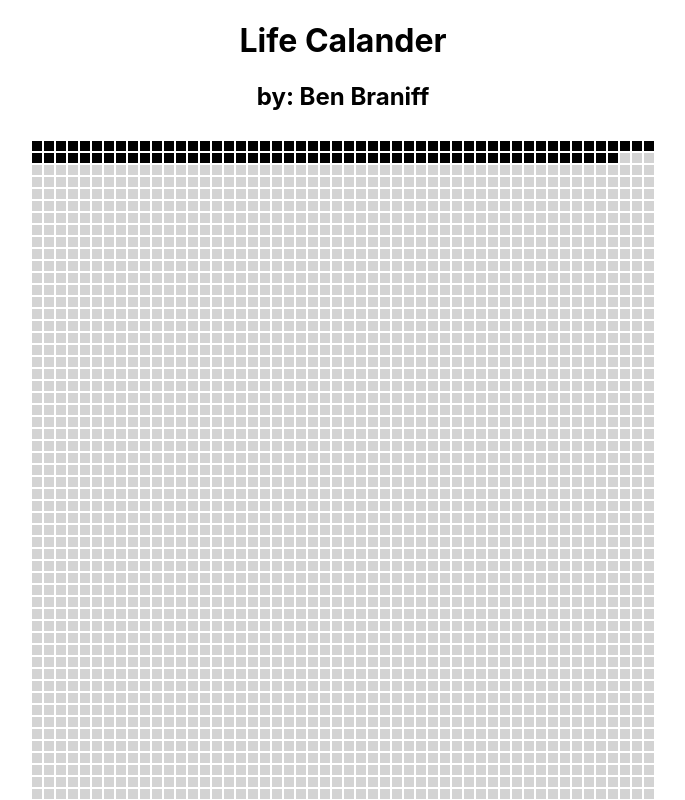
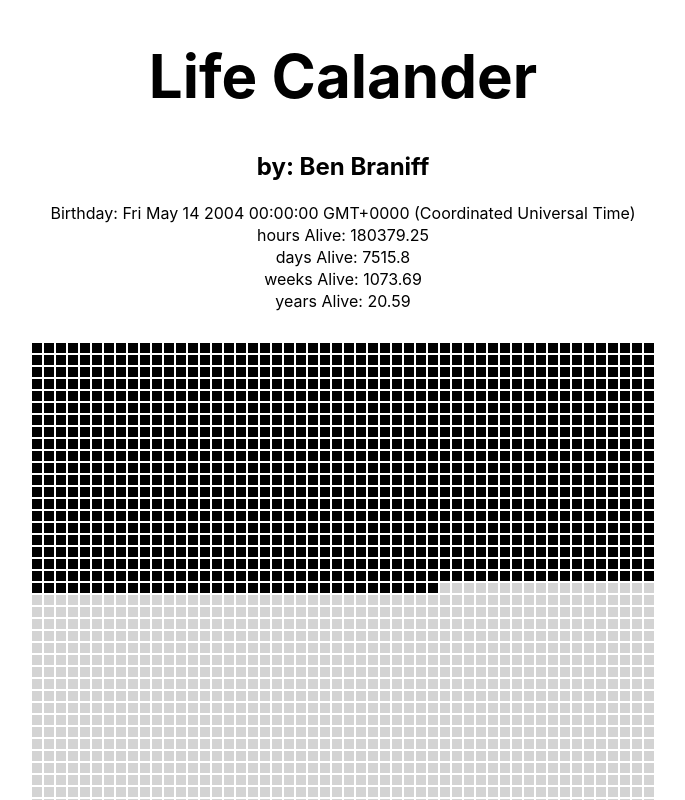
Before and after one commit to BenBraniff/Life-Calendar, a React (Create React App) app in the folder my-app1/: page / in a window 1280 px wide. Shown: the top 800 px of the page, without its empty margins (297-982 px from the left). Built offline with nearby package versions, Linux system fonts and the light colour scheme.

Commit message:
Done I just need labels

```diff
--- a/my-app1/src/App.css
+++ b/my-app1/src/App.css
@@ -2,9 +2,17 @@
   text-align: center;
 }
 
-body {
+h1 {
+  font-size: 60px;
+}
+
+body * {
   text-align: center;
   justify-content: "center";
+}
+
+table {
+  margin: auto;
 }
 
 .squares {
--- a/my-app1/src/App.jsx
+++ b/my-app1/src/App.jsx
@@ -3,11 +3,19 @@ import './App.css';
 
 function App() {
 
-  let myBirthday = new Date('2024-12-10');
-
+  let myBirthday = new Date('May 14, 2004 00:00:00');
+  let birthdayMillis = Date.parse(myBirthday);
+  const currentTimeMillis = Date.now();
+  const secondsAlive = (currentTimeMillis - birthdayMillis) / (1000);
+  const minutesAlive = secondsAlive / 60;
+  const hoursAlive = minutesAlive / 60;
+  const daysAlive = hoursAlive / 24;
+  const weeksAlive = daysAlive / 7;
+  const yearsAlive = daysAlive / 365;
   const rows = 90;
   const columns = 52;
-  const targetIndex = 100;
+
+  console.log(secondsAlive);
 
   const gridStyle = {
     justifyContent: "center",
@@ -23,7 +31,7 @@ function App() {
       style={{
         width: "10px",
         height: "10px",
-        backgroundColor: index <= targetIndex ? "black" : "lightgray",
+        backgroundColor: index <= weeksAlive ? "black" : "lightgray",
       }}
     ></div>
   ));
@@ -32,6 +40,13 @@ function App() {
     <body>
       <h1>Life Calander</h1>
       <h2>by: Ben Braniff</h2>
+      <table>
+        <tr>Birthday: {myBirthday.toString()}</tr>
+        <tr>hours Alive: {Math.round(hoursAlive * 100)/100}</tr>
+        <tr>days Alive: {Math.round(daysAlive * 100)/100}</tr>
+        <tr>weeks Alive: {Math.round(weeksAlive * 100)/100}</tr>
+        <tr>years Alive: {Math.round(yearsAlive * 100)/100}</tr>
+      </table>
       <div style={gridStyle}>{squares}</div>
     </body>
   );
```
